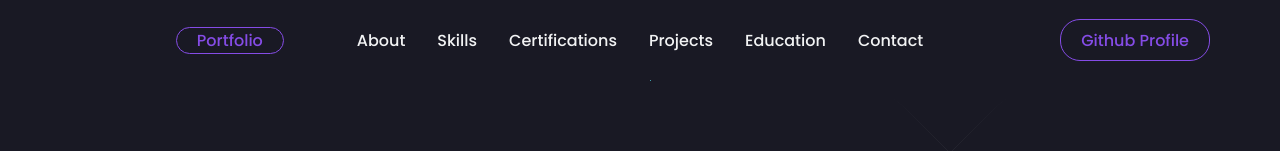
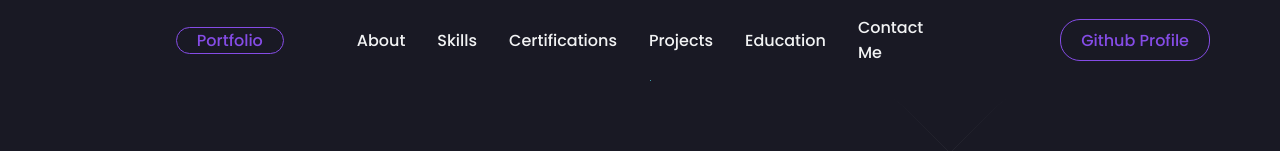
Before and after one commit to Vigneshwran-K/Portfolio, a React (Create React App) app: page / in a window 1280 px wide. Shown: the top 151 px of the page. Built offline with nearby package versions, Linux system fonts and the light colour scheme.

Commit message:
Update index.js

```diff
--- a/src/components/Navbar/index.js
+++ b/src/components/Navbar/index.js
@@ -27,7 +27,7 @@ const Navbar = () => {
           <NavLink href='#experience'>Certifications</NavLink>
           <NavLink href='#projects'>Projects</NavLink>
           <NavLink href='#education'>Education</NavLink>
-          <NavLink href='#Contact'>Contact</NavLink>
+          <NavLink href='#Contact'>Contact Me</NavLink>
         </NavItems>
         <ButtonContainer>
           <GitHubButton href={Bio.github} target="_blank">Github Profile</GitHubButton>
```
